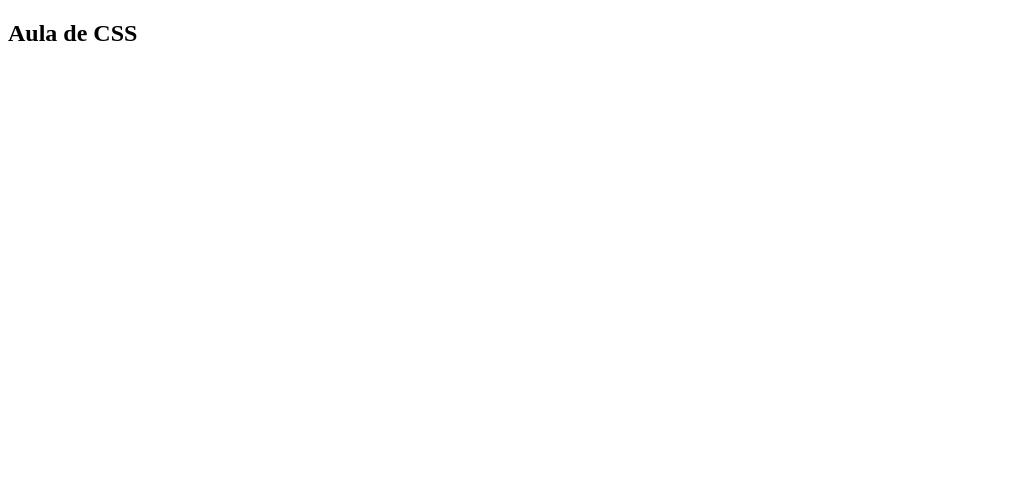
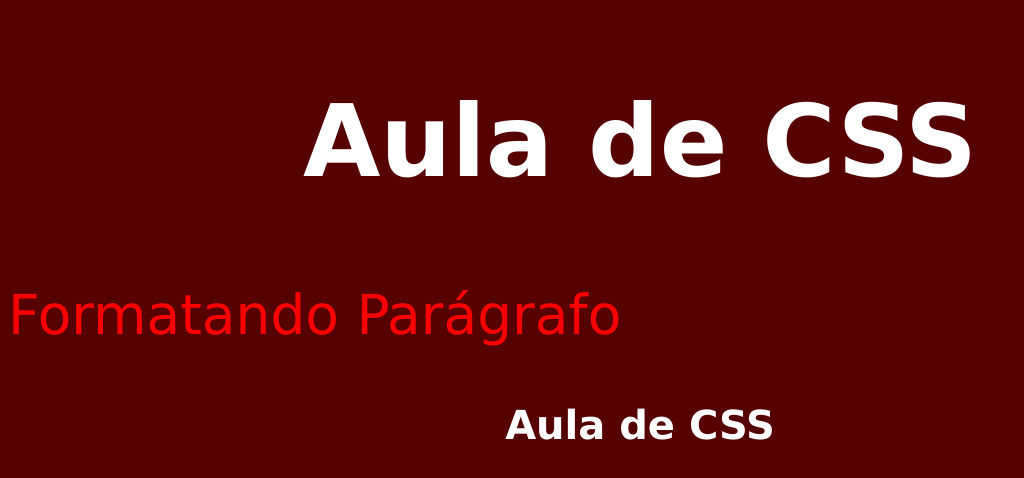
Before and after one commit to romulovieira777/aula_css, a plain HTML site: page index.html in a window 1280 px wide. Shown: the whole page, without its empty margins (0-1024 px from the left). Drawn offline with Linux system fonts and the light colour scheme.

Commit message:
Usando CSS

```diff
--- /dev/null
+++ b/estilo.css
@@ -0,0 +1,29 @@
+body{
+    background: rgb(87, 2, 2);
+}
+h2{
+    font-size: 100px;
+    font-family: Verdana;
+    color: white;
+}
+p{
+    font-size: 60px;
+    font-family: Verdana;
+    color:white ;
+}
+p.formato{
+    color: red;
+    font-size: 55px;
+    font-family: Verdana;
+}
+.centro{
+    text-align: center;
+}
+h1{
+    font-size: 40px;
+    font-family: Verdana;
+    color: white;
+}
+h2, h3, h4{
+    color: white;
+}
--- a/index.html
+++ b/index.html
@@ -3,8 +3,13 @@
     <head>
         <meta charset="UTF-8">
         <title>Aula de CSS</title>
+        <link rel="stylesheet"
+             type="text/css"
+             href="estilo.css"/>
     </head>
     <body>
-        <h2>Aula de CSS</h2>
+        <h2 class="centro">Aula de CSS</h2>
+        <p class="formato">Formatando Parágrafo</p>
+        <h1 class="centro">Aula de CSS</h4>
     </body>
 </html>
```
